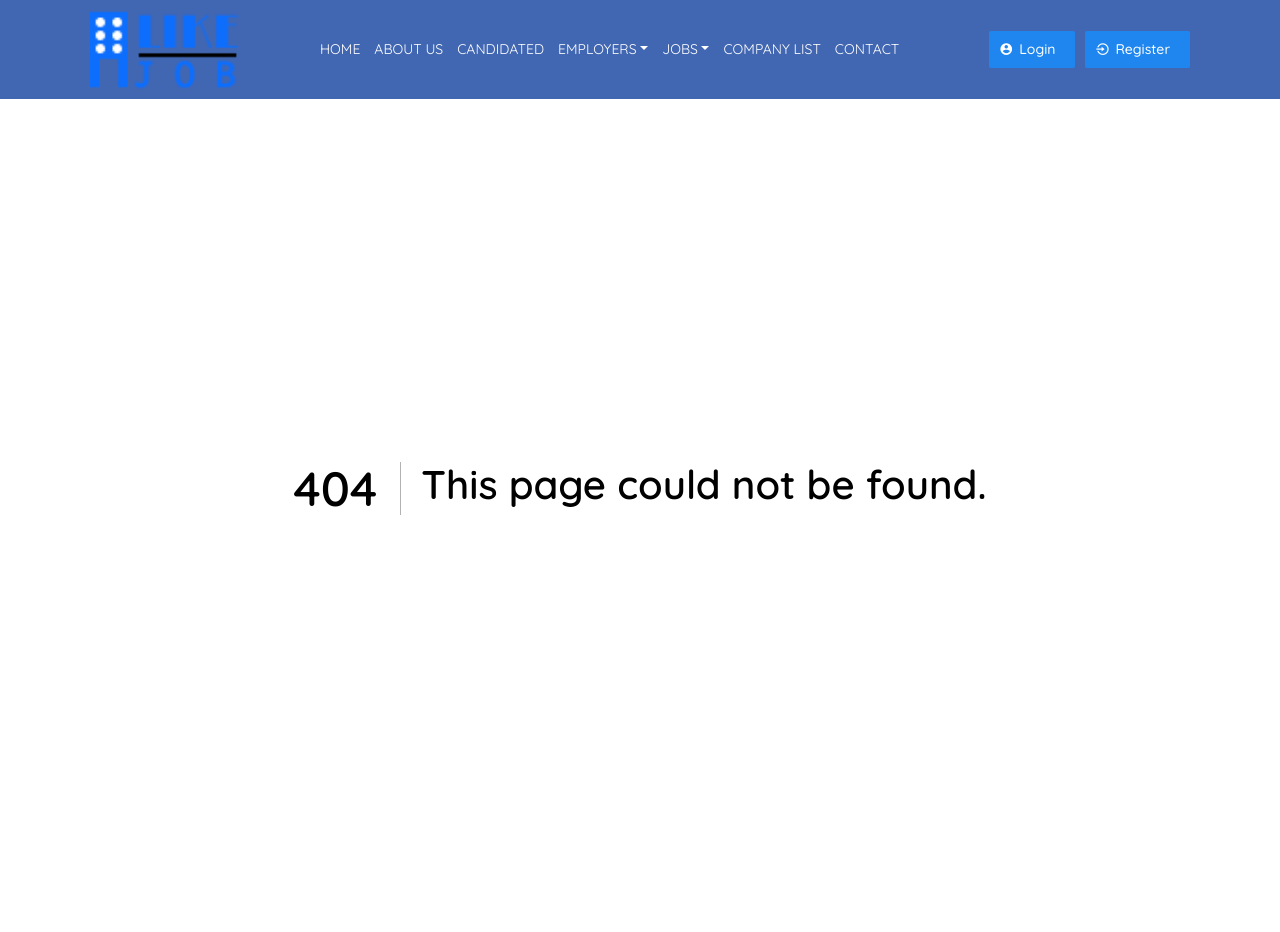
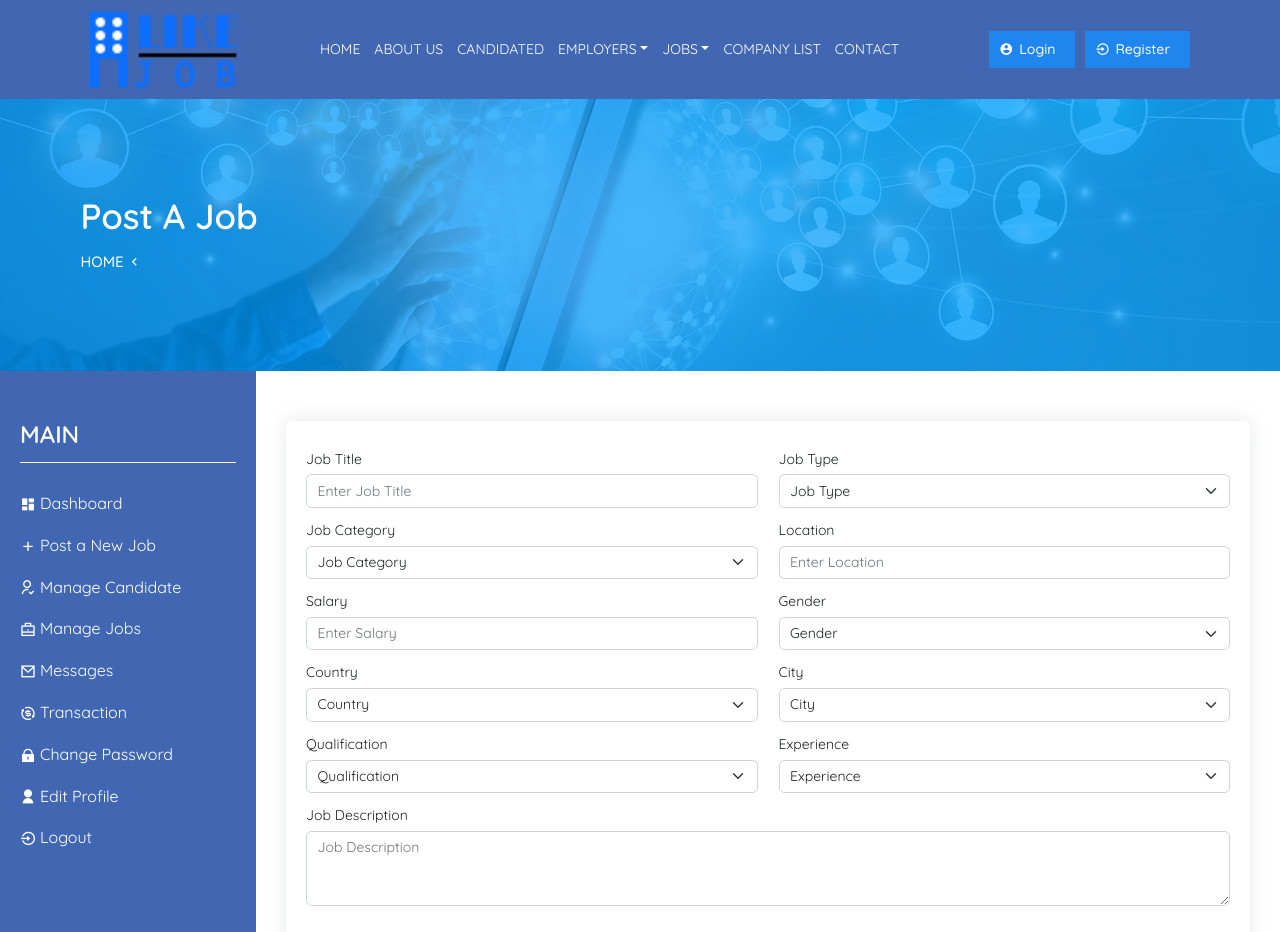
Before and after one commit to MilonSarker40/jobs, a Next.js app: page /post-job in a window 1280 px wide. Before the commit this address had no page. Shown: the top 932 px of the page. Built offline with nearby package versions, Linux system fonts and the light colour scheme.

Commit message:
post job done

```diff
--- /dev/null
+++ b/components/PostJob/PostJobFrom.js
@@ -0,0 +1,126 @@
+import React from 'react';
+import Col from 'react-bootstrap/Col';
+import Form from 'react-bootstrap/Form';
+import Row from 'react-bootstrap/Row';
+import Button from 'react-bootstrap/Button';
+
+const PostJobFrom = () => {
+  return (
+    <>
+      <div className='post_job_form'>
+        <Form>
+          <Row className="mb-3">
+            <Form.Group as={Col} controlId="formGridJobTitle">
+                <Form.Label>Job Title</Form.Label>
+                <Form.Control type="text" placeholder="Enter Job Title" />
+            </Form.Group>
+            <Form.Group as={Col} controlId="formGridPassword">
+                <Form.Label>Job Type</Form.Label>
+                <Form.Select aria-label="Default select example">
+                    <option>Job Type</option>
+                    <option value="1">Full time</option>
+                    <option value="2">Part time</option>
+                    <option value="3">Freelance</option>
+                    <option value="4">Temporary</option>
+                </Form.Select>
+            </Form.Group>
+          </Row>
+
+          <Row className="mb-3">
+            <Form.Group as={Col} controlId="formGridPassword">
+                <Form.Label>Job Category</Form.Label>
+                <Form.Select aria-label="Default select example">
+                    <option>Job Category</option>
+                    <option value="1">Accounting / Finance</option>
+                    <option value="2">Restaurant / Food Service</option>
+                    <option value="3">Counseling</option>
+                    <option value="4">Health Care</option>
+                </Form.Select>
+            </Form.Group>
+            <Form.Group as={Col} controlId="formGridJobTitle">
+                <Form.Label>Location</Form.Label>
+                <Form.Control type="text" placeholder="Enter Location" />
+            </Form.Group>
+          </Row>
+
+          <Row className="mb-3">
+              <Form.Group as={Col} controlId="formGridJobTitle">
+                    <Form.Label>Salary</Form.Label>
+                    <Form.Control type="text" placeholder="Enter Salary" />
+                </Form.Group>
+                <Form.Group as={Col} controlId="formGridPassword">
+                    <Form.Label>Gender</Form.Label>
+                    <Form.Select aria-label="Default select example">
+                        <option>Gender</option>
+                        <option value="1">Male</option>
+                        <option value="2">Female</option>
+                    </Form.Select>
+                </Form.Group>
+          </Row>
+          <Row className="mb-3">
+            <Form.Group as={Col} controlId="formGridPassword">
+                <Form.Label>Country</Form.Label>
+                <Form.Select aria-label="Default select example">
+                    <option>Country</option>
+                    <option value="1">Usa</option>
+                    <option value="2">Bangladesh</option>
+                    <option value="3">Indea</option>
+                    <option value="4">Pak</option>
+                </Form.Select>
+            </Form.Group>
+            <Form.Group as={Col} controlId="formGridPassword">
+                <Form.Label>City</Form.Label>
+                <Form.Select aria-label="Default select example">
+                    <option>City</option>
+                    <option value="1">Dhaka</option>
+                    <option value="2">Dubai</option>
+                    <option value="3">Mumbai</option>
+                    <option value="4">Califonia</option>
+                </Form.Select>
+            </Form.Group>
+          </Row>
+
+          <Row className="mb-3">
+            <Form.Group as={Col} controlId="formGridPassword">
+                <Form.Label>Qualification</Form.Label>
+                <Form.Select aria-label="Default select example">
+                    <option>Qualification</option>
+                    <option value="1">Matriculation</option>
+                    <option value="2">Gradute</option>
+                    <option value="3">MBA</option>
+                    <option value="4">MSC</option>
+                </Form.Select>
+            </Form.Group>
+            <Form.Group as={Col} controlId="formGridPassword">
+                <Form.Label> Experience</Form.Label>
+                <Form.Select aria-label="Default select example">
+                    <option>Experience</option>
+                    <option value="1">1 Year</option>
+                    <option value="2">2 Year</option>
+                    <option value="3">3 Year</option>
+                    <option value="4">4 Year</option>
+                </Form.Select>
+            </Form.Group>
+          </Row>
+
+          <Row className="mb-3">
+            <Form.Group className="mb-3" controlId="exampleForm.ControlTextarea1">
+                <Form.Label>Job Description</Form.Label>
+                <Form.Control as="textarea" rows={3} placeholder='Job Description' />
+             </Form.Group>
+          </Row>
+          <Row className='mb-3'>
+            <Form.Group className="mb-3 file-upload">
+                <Button variant="primary" type="submit">
+                    Submit
+                </Button>
+                <Form.Control type="file" />
+             </Form.Group>
+          </Row>
+        </Form>
+      </div>
+    </>
+  )
+}
+
+export default PostJobFrom
--- /dev/null
+++ b/components/PostJob/Sidebar.js
@@ -0,0 +1,26 @@
+import React from 'react';
+import Link from 'next/link';
+import classes from '../../styles/PostJob.module.css';
+
+const Sidebar = () => {
+  return (
+    <>
+      <div className={`${classes.sidebar_menu}`}>
+        <h5>Main</h5>
+         <ul className='clearfix reset-list'>
+            <li><Link href='/dashboard'><i class="ri-dashboard-fill"></i> Dashboard</Link></li>
+            <li><Link href='/Post-new-job'><i class="ri-add-line"></i> Post a New Job</Link></li>
+            <li><Link href='/manage-candidate'><i class="ri-user-follow-line"></i> Manage Candidate</Link></li>
+            <li><Link href='manage-jobs'><i class="ri-briefcase-line"></i>Manage Jobs</Link></li>
+            <li><Link href='messages'><i class="ri-mail-line"></i>Messages</Link></li>
+            <li><Link href='transaction'><i class="ri-exchange-dollar-line"></i>Transaction</Link></li>
+            <li><Link href='change-password'><i class="ri-lock-fill"></i>Change Password</Link></li>
+            <li><Link href='edit-profile'><i class="ri-user-fill"></i>Edit Profile</Link></li>
+            <li><Link href='logout'><i class="ri-login-circle-line"></i>Logout</Link></li>
+         </ul>
+      </div>
+    </>
+  )
+}
+
+export default Sidebar
--- /dev/null
+++ b/pages/post-job.js
@@ -0,0 +1,28 @@
+import React from 'react';
+import BreadCrumb from '../components/BreadCrumb/BreadCrumb';
+import PostJobFrom from '../components/PostJob/PostJobFrom';
+import Sidebar from '../components/PostJob/Sidebar';
+import NetellerNews from '../components/NetellerNews/NetellerNews';
+
+
+
+const PostJob = () => {
+  return (
+    <>
+      <BreadCrumb title='Post A Job' subtitle='Home' subtitle1='' />
+      <section className='job_post_sec_wrp clearfix'>
+        <div className='job_post_lft'>
+            <Sidebar />
+        </div>
+        <div className='job_post_rgt'>
+            <div className='job_post_cntlr'>
+               <PostJobFrom />
+            </div>
+        </div>
+      </section>
+      <NetellerNews />
+    </>
+  )
+}
+
+export default PostJob
--- /dev/null
+++ b/styles/PostJob.module.css
@@ -0,0 +1,37 @@
+.sidebar_menu{
+    background: #4267B2;
+    padding: 50px 20px;
+    width: 100%;
+    height: 100vh;
+}
+.sidebar_menu h5{
+    color: #fff;
+    border-bottom: 1px solid#fff;
+    padding-bottom: 15px;
+    text-transform: uppercase;
+}
+.sidebar_menu ul li{
+    padding: 12px 10px 12px 20px;
+    position: relative;
+}
+.sidebar_menu ul li a{
+    display: inline-block;
+    vertical-align: baseline;
+    text-decoration: none;
+    font-size: 16px;
+    line-height: 1;
+    color: #fff;
+}
+.sidebar_menu ul li a i{
+    position: absolute;
+    top: 50%;
+    left: 0;
+    transform: translateY(-50%);
+    -ms-transform: translateY(-50%);
+    -webkit-transform: translateY(-50%);
+    color:#fff;
+}
+.sidebar_menu ul li a:hover i,
+.sidebar_menu ul li a:hover{
+    color:#1f86ef;
+}
--- a/styles/globals.css
+++ b/styles/globals.css
@@ -248,3 +248,32 @@ BreadCrumb Css
   display: inline-block;
   vertical-align: baseline;
 }
+
+/*
+---------------
+ Sidebar Css
+---------------
+ */
+ .job_post_lft{
+  width: 20%;
+  float: left;
+}
+.job_post_rgt{
+  width: 80%;
+  float: right;
+  padding: 50px 30px;
+}
+.job_post_cntlr{
+    box-shadow: 0 0 20px 0 rgb(112 121 138 / 18%);
+    border-radius: 6px;
+    padding: 30px 20px;
+    cursor: pointer;
+}
+.file-upload input{
+  float: left;
+  max-width: 95px;
+  width: 100%;
+  border: 1px solid#1f86ef !important;
+  margin-right: 15px;
+  background: #fff !important;
+}
```
